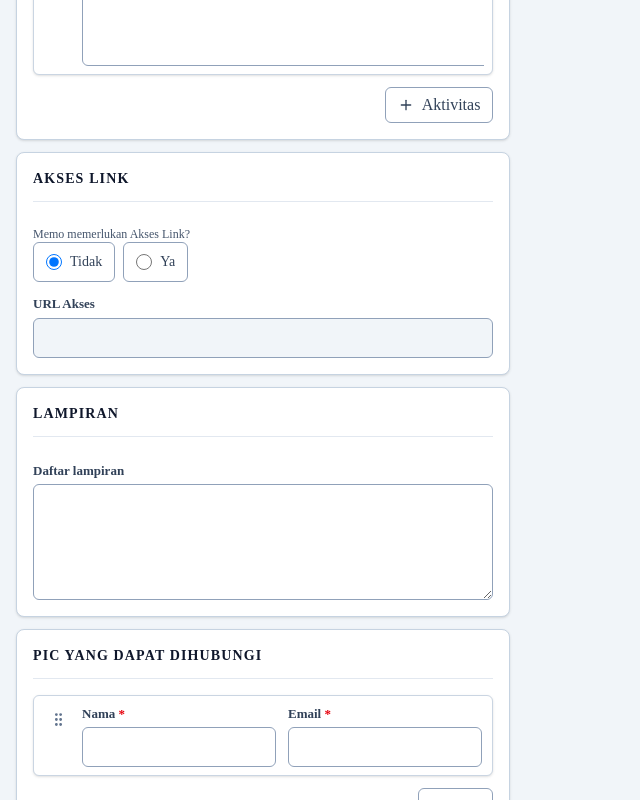
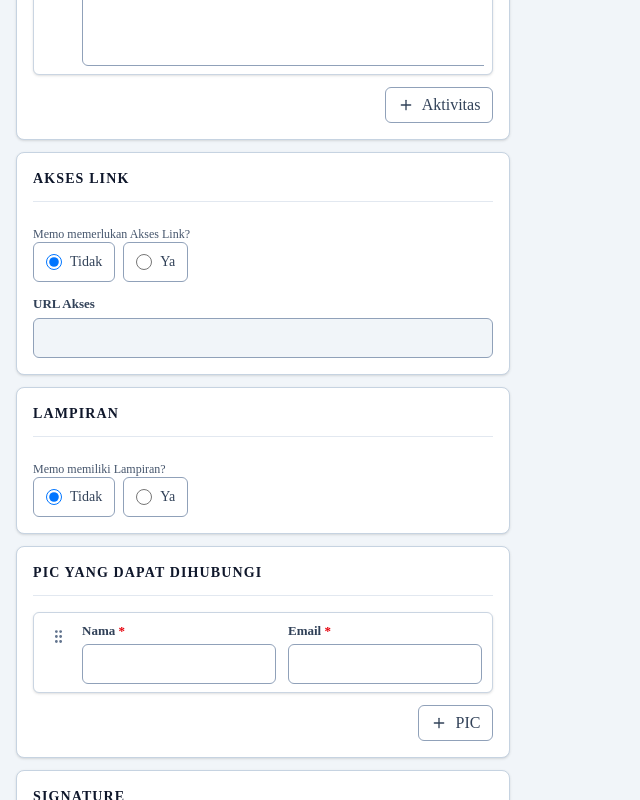
Before and after one commit to UAT-A-BAS/generate-memo, a Next.js app: page / in a window 1280 px wide. Shown: the part 1523-2323 px from the top of the page, without its empty margins (0-640 px from the left). Built offline with nearby package versions, Linux system fonts and the light colour scheme.

Commit message:
toggle memo attachments and indent lists

```diff
--- a/src/collaboration/useMemoCollaboration.ts
+++ b/src/collaboration/useMemoCollaboration.ts
@@ -50,6 +50,7 @@ const MEMO_KEYS: MemoKey[] = [
   "developmentRows",
   "pilotSchedule",
   "activities",
+  "attachmentsEnabled",
   "attachments",
   "contacts",
   "signers",
--- a/src/docx/generateDocx.ts
+++ b/src/docx/generateDocx.ts
@@ -65,6 +65,7 @@ const sectionTopBorder = {
 };
 const APPENDIX_TITLE_SPACING_BEFORE = 520;
 const CONTINUATION_TITLE_SPACING_BEFORE = 520;
+const LIST_ITEM_INDENT = 720;
 
 type SectionRule = "full" | "content" | "none";
 
@@ -636,7 +637,7 @@ function blockChildren(
         previewSection("Lampiran", [
           paragraph("Bersama dengan memo ini dilampirkan:", { size: 22 }),
           ...memoAttachmentItems(draft.attachments).map((item) =>
-            paragraph(`- ${item}`, { size: 22 }),
+            paragraph(`- ${item}`, { size: 22, indent: { left: LIST_ITEM_INDENT } }),
           ),
         ], sectionRule),
       ];
@@ -645,7 +646,12 @@ function blockChildren(
         ...leadingSectionSpacer(sectionRule),
         previewSection("PIC yang Dapat Dihubungi", [
           paragraph(`PIC yang dapat dihubungi sehubungan dengan ${draft.metadata.perihal} adalah:`, { size: 22 }),
-          ...draft.contacts.map((contact) => paragraph(`- ${contact.name} - ${contact.email}`, { size: 22 })),
+          ...draft.contacts.map((contact) =>
+            paragraph(`- ${contact.name} - ${contact.email}`, {
+              size: 22,
+              indent: { left: LIST_ITEM_INDENT },
+            }),
+          ),
         ], sectionRule),
       ];
     case "signature":
@@ -669,7 +675,11 @@ function blockChildren(
       return [
         bodyColumnParagraph("Tembusan:", { size: 22, spacingBefore: 260, spacingAfter: 70 }),
         ...recipientsText(draft.ccRecipients, { dashSingle: true }).map((item) =>
-          bodyColumnParagraph(item, { size: 22, spacingAfter: 70 }),
+          bodyColumnParagraph(item, {
+            size: 22,
+            spacingAfter: 70,
+            indent: { left: BODY_COLUMN_INDENT + LIST_ITEM_INDENT },
+          }),
         ),
       ];
     case "initials":
--- a/src/features/memo-builder/MemoBuilderApp.tsx
+++ b/src/features/memo-builder/MemoBuilderApp.tsx
@@ -769,16 +769,43 @@ function ContactsPanel({
 }
 
 function AttachmentsPanel({
+  enabled,
   attachments,
   updateDraft,
 }: {
+  enabled: boolean;
   attachments: string;
   updateDraft: (updater: (draft: MemoDraft) => MemoDraft) => void;
 }) {
   return (
     <Panel>
       <SectionTitle title="Lampiran" />
-      <div className="mt-6">
+      <div className="mt-6 grid gap-3">
+        <fieldset className="grid gap-2">
+          <legend className="text-xs font-medium text-slate-600">Memo memiliki Lampiran?</legend>
+          <div className="flex gap-2">
+            {[
+              ["Tidak", false],
+              ["Ya", true],
+            ].map(([label, value]) => (
+              <label
+                key={String(label)}
+                className="inline-flex h-10 items-center gap-2 rounded-md border border-slate-400 bg-white px-3 text-sm font-medium text-slate-700"
+              >
+                <input
+                  type="radio"
+                  checked={enabled === value}
+                  onChange={() =>
+                    updateDraft((current) => ({ ...current, attachmentsEnabled: Boolean(value) }))
+                  }
+                  className="h-4 w-4 border-slate-400 text-slate-900 focus:ring-slate-900"
+                />
+                {label}
+              </label>
+            ))}
+          </div>
+        </fieldset>
+        {enabled ? (
           <FieldLabel label="Daftar lampiran" fieldId="attachments">
             <textarea
               value={attachments}
@@ -789,6 +816,7 @@ function AttachmentsPanel({
               className="min-h-28 w-full resize-y rounded-md border border-slate-400 bg-white px-3 py-2 text-[15px] font-medium text-slate-950 outline-none focus:border-slate-900 focus:ring-2 focus:ring-slate-900/10"
             />
           </FieldLabel>
+        ) : null}
       </div>
     </Panel>
   );
@@ -1324,7 +1352,11 @@ export function MemoBuilderApp() {
             </div>
           </Panel>
 
-          <AttachmentsPanel attachments={draft.attachments} updateDraft={updateDraft} />
+          <AttachmentsPanel
+            enabled={draft.attachmentsEnabled}
+            attachments={draft.attachments}
+            updateDraft={updateDraft}
+          />
 
           <ContactsPanel draft={draft} updateDraft={updateDraft} />
 
--- a/src/pagination/paginate.ts
+++ b/src/pagination/paginate.ts
@@ -220,11 +220,11 @@ function mainBlocks(draft: MemoDraft): PreviewBlock[] {
     ...(draft.metadata.accessLinkEnabled
       ? [{ id: "access-link", type: "access-link" as const, estimatedHeight: 72 }]
       : []),
-    ...(attachmentItems.length
+    ...(draft.attachmentsEnabled
       ? [{
           id: "attachments",
           type: "attachments" as const,
-          estimatedHeight: 58 + attachmentItems.length * 24,
+          estimatedHeight: 58 + Math.max(1, attachmentItems.length) * 24,
         }]
       : []),
     {
--- a/src/preview/MemoPreview.tsx
+++ b/src/preview/MemoPreview.tsx
@@ -236,7 +236,7 @@ function renderBlock(
       return (
         <PreviewSection title="Lampiran" rule={sectionRule}>
           <p>Bersama dengan memo ini dilampirkan:</p>
-          <ul className="mt-1">
+          <ul className="mt-1 pl-8">
             {memoAttachmentItems(draft.attachments).map((item, index) => (
               <li key={`${item}-${index}`}>- {item}</li>
             ))}
@@ -247,7 +247,7 @@ function renderBlock(
       return (
         <PreviewSection title="PIC yang Dapat Dihubungi" rule={sectionRule}>
           <p>PIC yang dapat dihubungi sehubungan dengan {draft.metadata.perihal} adalah:</p>
-          <ul className="mt-1">
+          <ul className="mt-1 pl-8">
             {draft.contacts.map((contact) => (
               <li key={contact.id}>- {contact.name} - {contact.email}</li>
             ))}
@@ -275,7 +275,7 @@ function renderBlock(
       return (
         <div className="ml-[140px] mt-6 max-w-[575px] text-[14.67px] leading-[1.08]">
           <p>Tembusan:</p>
-          <div className="grid gap-0.5">
+          <div className="grid gap-0.5 pl-8">
             {draft.ccRecipients.map((recipient) => (
               <div key={recipient.id}>
                 <p>- {recipient.position}</p>
--- a/src/templates/bcaMemoTemplate.ts
+++ b/src/templates/bcaMemoTemplate.ts
@@ -107,6 +107,7 @@ export function createInitialMemoDraft(): MemoDraft {
       endDate: "",
     },
     activities: [createActivityRow()],
+    attachmentsEnabled: false,
     attachments: "",
     contacts: [createContactRow()],
     signers: [createSignerRow()],
@@ -181,6 +182,10 @@ export function normalizeMemoDraft(input: MemoDraftInput): MemoDraft {
       : base.developmentRows,
     pilotSchedule: input.pilotSchedule ?? base.pilotSchedule,
     activities,
+    attachmentsEnabled:
+      typeof input.attachmentsEnabled === "boolean"
+        ? input.attachmentsEnabled
+        : Boolean(input.attachments),
     attachments: typeof input.attachments === "string" ? input.attachments : base.attachments,
     contacts: Array.isArray(input.contacts) ? input.contacts : base.contacts,
     signers: Array.isArray(input.signers) ? input.signers : base.signers,
--- a/src/types/memo.ts
+++ b/src/types/memo.ts
@@ -82,6 +82,7 @@ export type MemoDraft = {
   developmentRows: DevelopmentRow[];
   pilotSchedule: PilotSchedule;
   activities: ActivityRow[];
+  attachmentsEnabled: boolean;
   attachments: string;
   contacts: ContactRow[];
   signers: SignerRow[];
--- a/src/utils/generateMomJsonToMemoDraft.ts
+++ b/src/utils/generateMomJsonToMemoDraft.ts
@@ -65,6 +65,7 @@ export function generateMomJsonToMemoDraft(input: unknown): MemoDraft {
       accessLinkEnabled: Boolean(root.accessLink),
       accessLink: asString(root.accessLink),
     },
+    attachmentsEnabled: Boolean(root.attachments ?? root.lampiran),
     attachments: asLines(root.attachments ?? root.lampiran),
     appendixScenarios: scenarios.map(mapScenario),
   });
```
Also changed, not shown: 1 other file (tests, documents, lock files or other folders). Lines whose indentation alone changed are shown as unchanged.
